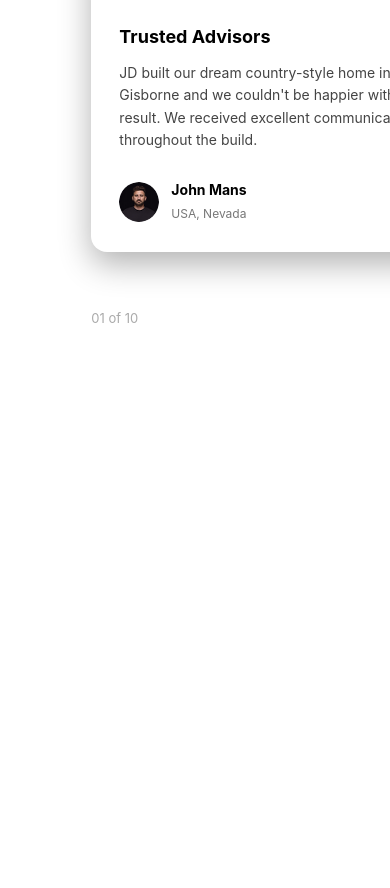
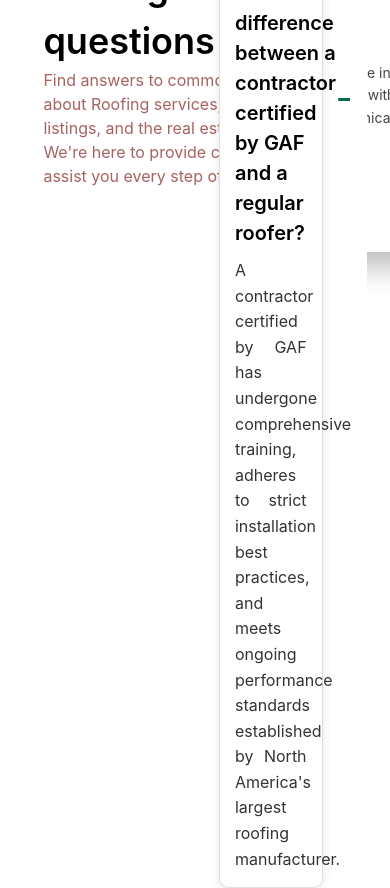
Before and after one commit to antu468/Roofing-service-React, a React (Vite) app: page / in a window 390 px wide. Shown: the part 5617-6505 px from the top of the page. Before the commit the page ends 6013 px from the top, so only its background shows below. Built offline with nearby package versions, Linux system fonts and the light colour scheme.

Commit message:
FAQ section added

```diff
--- a/src/App.css
+++ b/src/App.css
@@ -1055,7 +1055,7 @@
   justify-content: space-between;
   align-items: center;
   font-size: 13px;
-  color: #aaa;
+  color: #2e2e2eb6;
 }
 
 .nav-buttons {
@@ -1112,3 +1112,112 @@
   object-fit: cover;
   background-repeat: no-repeat;
 }
+
+/* FAQ SECTION */
+.faq-section {
+  width: 1440px;
+  height: auto;
+  opacity: 1;
+  top: 5420px;
+  padding: 80px 80px 80px 109px;
+  background: #ffffff;
+  position: absolute;
+  left: 18.3%;
+}
+
+.faq-container {
+  max-width: 1200px;
+  margin: 0 auto;
+}
+
+.faq-header {
+  text-align: left;
+  margin-bottom: -280px;
+}
+
+.faq-badge {
+  font-size: 14px;
+  color: #096c49;
+  display: inline-block;
+  margin-bottom: 10px;
+  border: 1px solid #096c49;
+  padding: 5px 10px;
+  border-radius: 20px;
+}
+
+.faq-header h2 {
+  font-size: 48px;
+  font-weight: 600;
+  color: #000000;
+  margin: 0;
+  letter-spacing: 0%;
+}
+
+.faq-content {
+  display: flex;
+  flex-direction: column;
+  gap: 20px;
+  margin-left: auto;
+  width: 50%;
+  padding: 24px;
+}
+
+.faq-item {
+  border: 1px solid #e0e0e0;
+  border-radius: 10px;
+  padding: 28px;
+  background: #ffffff;
+  box-shadow: 0 2px 10px rgba(0, 0, 0, 0.1);
+}
+
+.faq-question {
+  display: flex;
+  justify-content: space-between;
+  align-items: center;
+  cursor: pointer;
+  margin-bottom: 10px;
+}
+
+.faq-question h3 {
+  font-size: 20px;
+  font-weight: 600;
+  color: #000000;
+  margin: 0;
+}
+
+.faq-toggle {
+  font-size: 24px;
+  font-weight: bold;
+  color: #096c49;
+  transition: transform 0.3s ease;
+}
+
+.faq-answer {
+  display: flex;
+  flex-direction: column;
+  gap: 10px;
+}
+
+.faq-answer p {
+  font-size: 16px;
+  line-height: 1.6;
+  color: #333333;
+  margin: 0;
+  text-align: justify;
+}
+
+@media (max-width: 900px) {
+  .faq-section {
+    padding: 60px 20px;
+    left: 6%;
+    width: 88%;
+  }
+
+  .faq-header h2 {
+    font-size: 36px;
+  }
+
+  .faq-item {
+    padding: 15px;
+  }
+}
--- a/src/App.jsx
+++ b/src/App.jsx
@@ -1,4 +1,5 @@
 import './App.css'
+import { useState } from 'react'
 import bg from "./assets/image 13.png"
 import logo from "./assets/Frame 3.png"
 import pic from "./assets/Group.png"
@@ -14,12 +15,37 @@
 import pro3 from "./assets/Profile (2).png"
 
 function App() {
+  const [openFAQ, setOpenFAQ] = useState(0); // 0 means first FAQ is open
+
   const companies = [
     "Premier Roofing Solutions",
     "Elite Roof Masters",
     "Reliable Roofing Co.",
     "Summit Roofing Experts",
   ];
+
+  const faqs = [
+    {
+      question: "What's the difference between a contractor certified by GAF and a regular roofer?",
+      answer: "A contractor certified by GAF has undergone comprehensive training, adheres to strict installation best practices, and meets ongoing performance standards established by North America's largest roofing manufacturer."
+    },
+    {
+      question: "How long does a typical residential roofing project take?",
+      answer: "Simply fill out our online form or call us directly. We'll schedule a free inspection and provide a detailed quote within 24 hours. No hidden fees or obligations – our service is completely free."
+    },
+    {
+      question: "How much does a custom home typically cost?",
+      answer: "Yes, all our roofing contractors are fully licensed, insured, and certified by GAF. We only work with verified professionals. Your property is protected with comprehensive insurance coverage."
+    },
+    {
+      question: "How do you find a roofing contractor you can trust?",
+      answer: "We serve the entire metro area and surrounding regions. Contact us to check if we service your specific location."
+    }
+  ];
+
+  const toggleFAQ = (index) => {
+    setOpenFAQ(openFAQ === index ? -1 : index);
+  };
 
   return (
     <>
@@ -298,13 +324,41 @@
 
         {/* FOOTER NAV */}
         <div className="testimonial-footer">
-          <span>01 of 10</span>
+          <span><b>01</b> of 10</span>
 
           <div className="nav-buttons">
             <button>←</button>
             <div className="nav-buttons1">
               <button>→</button>
             </div>
+          </div>
+        </div>
+      </section>
+
+      <section className="faq-section">
+        <div className="faq-container">
+          <div className="faq-header">
+            <span className="faq-badge">● FAQ</span>
+            <h2>Answers to your<br /> roofing questions</h2>
+            <p>Find answers to common questions about Roofing services, property<br /> listings, and the real estate process. We're here to provide clarity and<br /> assist you every step of the way.</p>
+          </div>
+
+          <div className="faq-content">
+            {faqs.map((faq, index) => (
+              <div className="faq-item" key={index}>
+                <div className="faq-question" onClick={() => toggleFAQ(index)}>
+                  <h3>{faq.question}</h3>
+                  <span className="faq-toggle">
+                    {openFAQ === index ? '−' : '+'}
+                  </span>
+                </div>
+                {openFAQ === index && (
+                  <div className="faq-answer">
+                    <p>{faq.answer}</p>
+                  </div>
+                )}
+              </div>
+            ))}
           </div>
         </div>
       </section>
```
